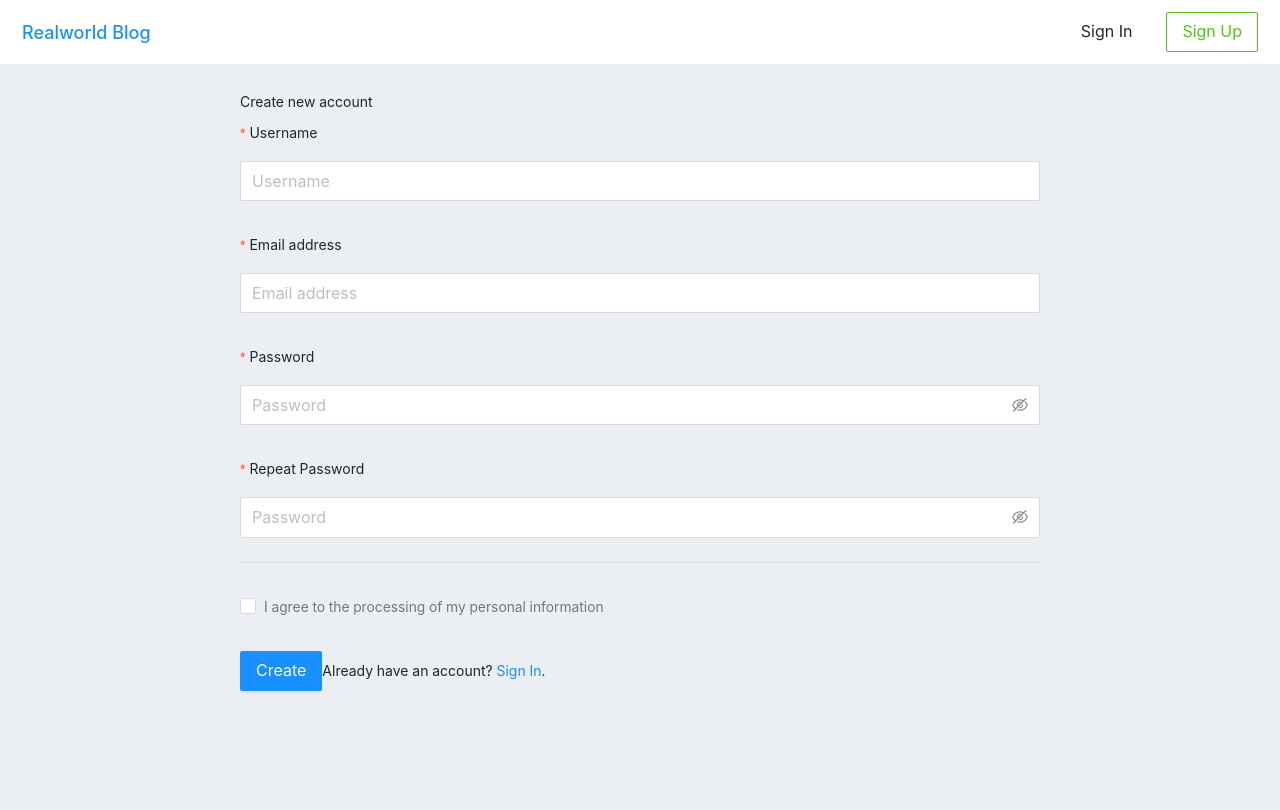
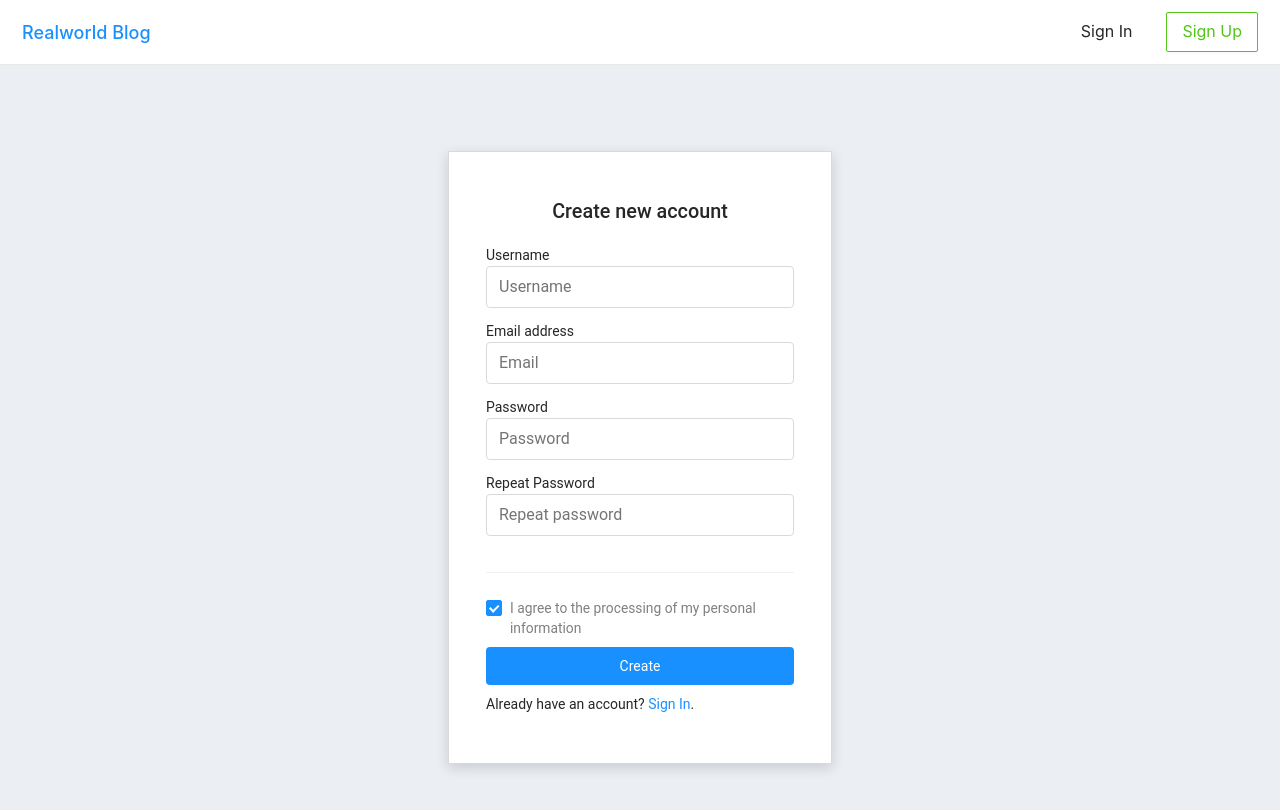
Before and after one commit to justsaygood/kata-blog, a React (Create React App) app: page /sign-up in a window 1280 px wide. Shown: the top 810 px of the page. Built offline with nearby package versions, Linux system fonts and the light colour scheme.

Commit message:
sign up & profile validation

```diff
--- a/src/components/ArticleForm/ArticleCreate/article-create.js
+++ b/src/components/ArticleForm/ArticleCreate/article-create.js
@@ -46,8 +46,8 @@ export default function ArticleCreate() {
         .postCreateArticle(newArticle, JSON.parse(localStorage.getItem('token')))
         .then((res) => {
           if (res.article) {
+            setSuccess(true)
             setLoading(false)
-            setSuccess(true)
             successMessage()
             setError(false)
           }
@@ -72,7 +72,7 @@ export default function ArticleCreate() {
     setError(false)
   }
 
-  const article = <ArticleForm transferData={createArticle} title="Create new article" />
+  const article = <ArticleForm transferData={createArticle} title="Create new article" loading={loading} />
 
   const spinner = <Spin size="large" className={classes['form-spinner']} />
 
--- a/src/components/ArticleForm/ArticleEdit/article-edit.js
+++ b/src/components/ArticleForm/ArticleEdit/article-edit.js
@@ -114,7 +114,7 @@ function ArticleEdit() {
     setError(false)
   }
 
-  const form = <ArticleForm title="Edit Article" fields={fields} transferData={articleUpdate} />
+  const form = <ArticleForm title="Edit Article" fields={fields} transferData={articleUpdate} loading={loading} />
 
   const spinner = <Spin size="large" className={classes['form-spinner']} />
 
--- a/src/components/ArticleForm/article-form.js
+++ b/src/components/ArticleForm/article-form.js
@@ -1,9 +1,10 @@
 import React from 'react'
 import { Form, Input, Button } from 'antd'
+import { LoadingOutlined } from '@ant-design/icons'
 
 import classes from './ArticleCreate/article-create.module.scss'
 
-export default function ArticleForm({ transferData, title, fields }) {
+export default function ArticleForm({ transferData, title, fields, loading }) {
   const onFinish = (str) => {
     transferData(str)
   }
@@ -67,7 +68,6 @@ export default function ArticleForm({ transferData, title, fields }) {
             <>
               {fieldsList.map((field, index) => (
                 <Form.Item label={index === 0 ? 'Tags' : ''} className={classes['ant-form-item']} key={field.key}>
-                  {/* eslint-disable-next-line react/jsx-props-no-spreading */}
                   <Form.Item {...field} noStyle rules={[{ required: true, message: 'set at least one tag' }]}>
                     <Input placeholder="Tag" style={{ width: '40%' }} />
                   </Form.Item>
@@ -100,8 +100,8 @@ export default function ArticleForm({ transferData, title, fields }) {
         </Form.List>
 
         <Form.Item className={classes['ant-form-item']}>
-          <Button type="primary" htmlType="submit" className={classes['form-item-send-button']}>
-            Send
+          <Button type="primary" htmlType="submit" className={classes['form-item-send-button']} disabled={loading}>
+            {loading === true ? <LoadingOutlined /> : 'Send'}
           </Button>
         </Form.Item>
       </div>
--- a/src/components/ArticleItem/ArticleFull/article-full.js
+++ b/src/components/ArticleItem/ArticleFull/article-full.js
@@ -39,7 +39,7 @@ export default function ArticleFull() {
         setError(true)
         setLoading(false)
       })
-  }, [slug, loading, userData, token])
+  }, [slug, userData, token])
 
   const successMessage = () => {
     notification.open({
--- a/src/components/ProfileEdit/profile-edit.js
+++ b/src/components/ProfileEdit/profile-edit.js
@@ -1,8 +1,9 @@
 import React, { useEffect, useState } from 'react'
 import { useDispatch, useSelector } from 'react-redux'
 import { useHistory } from 'react-router-dom'
-import { Form, Input, Button, Spin, Alert, notification } from 'antd'
-import { SmileTwoTone } from '@ant-design/icons'
+import { useForm } from 'react-hook-form'
+import { Spin, Alert, notification } from 'antd'
+import { LoadingOutlined, SmileTwoTone } from '@ant-design/icons'
 
 import { fetchUserUpdate, errorNull } from '../../store/userSlice'
 import classes from '../SignIn/sign-in.module.scss'
@@ -10,13 +11,22 @@ import classes from '../SignIn/sign-in.module.scss'
 export default function ProfileEdit() {
   const dispatch = useDispatch()
   const history = useHistory()
-  const { error, status, userData } = useSelector((state) => state.user)
+  const { error, status, userData, errorMessage } = useSelector((state) => state.user)
 
   const [email, setEmail] = useState(userData.email)
   const [username, setUsername] = useState(userData.username)
   const [token, setToken] = useState('')
 
   const [isSuccess, setSuccess] = useState(false)
+
+  const {
+    register,
+    handleSubmit,
+    reset,
+    formState: { errors },
+  } = useForm({
+    mode: 'onBlur',
+  })
 
   useEffect(() => {
     if (userData) {
@@ -34,7 +44,7 @@ export default function ProfileEdit() {
     notification.open({
       message: 'Your profile has been updated!',
       icon: <SmileTwoTone twoToneColor="#eb2f96" />,
-      duration: 4,
+      duration: 2,
       onClose: () => {
         history.push('/')
       },
@@ -51,6 +61,7 @@ export default function ProfileEdit() {
       try {
         localStorage.removeItem('token')
         localStorage.setItem('token', JSON.stringify(res.payload.user.token))
+        reset()
         setSuccess(true)
         successMessage()
       } catch (err) {
@@ -61,89 +72,78 @@ export default function ProfileEdit() {
   }
 
   const profileForm = (
-    <Form
-      name="dynamic_form_item"
-      layout="vertical"
-      size="large"
-      className={classes['ant-form']}
-      initialValues={{
-        username,
-        email,
-      }}
-      onFinish={(val) => {
-        editProfile(val)
-      }}
-    >
+    <form className={classes['sign-form']} onSubmit={handleSubmit(editProfile)}>
       <div className={classes['form-title']}>
-        <span>Edit Profile</span>
+        <span>Create new account</span>
       </div>
 
-      <Form.Item
-        className={classes['ant-form-item']}
-        name="username"
-        label="Username"
-        rules={[
-          {
+      <label htmlFor="username" className={classes['form-label']}>
+        Username
+        <input
+          type="text"
+          placeholder="Username"
+          defaultValue={username}
+          className={errors?.username?.message || Object.keys(errorMessage).length ? classes.required : classes.input}
+          {...register('username', {
             required: true,
-            message: 'Your username must be 3 to 20 characters long.',
-            min: 3,
-            max: 20,
-          },
-        ]}
-      >
-        <Input type="text" />
-      </Form.Item>
+            minLength: {
+              value: 3,
+              message: 'Your username must be 3 to 20 characters long.',
+            },
+            maxLength: {
+              value: 20,
+              message: 'Your username must be 3 to 20 characters long.',
+            },
+          })}
+        />
+        {errors?.username && <p className={classes['form-validate']}>{errors?.username?.message || 'Error!'}</p>}
+        {errorMessage.username ? <p>This username already exists</p> : null}
+      </label>
 
-      <Form.Item
-        className={classes['ant-form-item']}
-        label="Email address"
-        name="email"
-        rules={[
-          {
-            type: 'email',
+      <label htmlFor="email" className={classes['form-label']}>
+        Email address
+        <input
+          className={errors?.email?.message || Object.keys(errorMessage).length ? classes.required : classes.input}
+          placeholder="Email"
+          defaultValue={email}
+          {...register('email', {
             required: true,
-            message: 'Please input your email!',
-          },
-        ]}
-      >
-        <Input />
-      </Form.Item>
+            pattern: /^[a-z0-9._%+-]+@[a-z0-9-]+.+.[a-z]{2,4}$/g,
+          })}
+        />
+        {errors?.email && <p className={classes['form-validate']}>{errors?.email?.message || 'Error!'}</p>}
+        {errorMessage.email ? <p>This email is already taken</p> : null}
+      </label>
 
-      <Form.Item
-        className={classes['ant-form-item']}
-        name="password"
-        label="New password"
-        rules={[
-          {
-            message: 'Your password must be 6 to 40 characters long.',
-            min: 6,
-            max: 40,
-          },
-        ]}
-      >
-        <Input.Password type="password" placeholder="New password" />
-      </Form.Item>
+      <label htmlFor="password" className={classes['form-label']}>
+        New password
+        <input
+          type="new-password"
+          placeholder="Password"
+          className={errors?.password?.message || Object.keys(errorMessage).length ? classes.required : classes.input}
+          {...register('password', {
+            minLength: {
+              value: 6,
+              message: 'Your password must be 6 to 40 characters long.',
+            },
+            maxLength: {
+              value: 40,
+              message: 'Your password must be 6 to 40 characters long.',
+            },
+          })}
+        />
+        {errors.password ? <p className={classes['form-validate']}>{errors.password.message}</p> : null}
+      </label>
 
-      <Form.Item
-        className={classes['ant-form-item']}
-        name="image"
-        label="Avatar image (url)"
-        rules={[
-          {
-            type: 'url',
-            warningOnly: true,
-          },
-        ]}
-      >
-        <Input placeholder="Avatar image" />
-      </Form.Item>
+      <label htmlFor="image" className={classes['form-label']}>
+        Avatar image (url)
+        <input placeholder="Avatar image" className={classes.input} />
+      </label>
 
-      <Form.Item className={classes['ant-form-item-control-input-content']}>
-        <Button type="primary" htmlType="submit" className={classes['login-form-button']}>
-          Save
-        </Button>
-      </Form.Item>
-    </Form>
+      <button type="submit" className={classes['form-button']} disabled={status === 'loading'}>
+        {status === 'loading' ? <LoadingOutlined /> : 'Save'}
+      </button>
+    </form>
   )
 
   const onClose = () => {
@@ -158,7 +158,7 @@ export default function ProfileEdit() {
     />
   )
 
-  const errorMessage = (
+  const errorAlert = (
     <Alert
       description="Whoops, something went wrong :( Try again."
       type="error"
@@ -173,7 +173,7 @@ export default function ProfileEdit() {
     <>
       {profileForm}
       {status === 'loading' && spinner}
-      {error && errorMessage}
+      {error && !Object.keys(errorMessage).length && errorAlert}
       {isSuccess}
     </>
   )
--- a/src/components/SignIn/sign-in.js
+++ b/src/components/SignIn/sign-in.js
@@ -69,7 +69,6 @@ export default function SignIn() {
         <input
           className={errors?.email?.message || Object.keys(errorMessage).length ? classes.required : classes.input}
           placeholder="Email address"
-          /* eslint-disable-next-line react/jsx-props-no-spreading */
           {...register('email', {
             required: true,
             pattern: {
@@ -83,10 +82,9 @@ export default function SignIn() {
       <label htmlFor="email" className={classes['form-label']}>
         Password
         <input
-          className={errors?.email?.message || Object.keys(errorMessage).length ? classes.required : classes.input}
+          className={errors?.password?.message || Object.keys(errorMessage).length ? classes.required : classes.input}
           type="password"
           placeholder="Password"
-          /* eslint-disable-next-line react/jsx-props-no-spreading */
           {...register('password', {
             required: 'Please input your Password!',
           })}
--- a/src/components/SignUp/sign-up.js
+++ b/src/components/SignUp/sign-up.js
@@ -1,7 +1,9 @@
 import React from 'react'
 import { Link, useHistory } from 'react-router-dom'
 import { useDispatch, useSelector } from 'react-redux'
-import { Form, Input, Button, Checkbox, Divider, Alert, Spin } from 'antd'
+import { useForm } from 'react-hook-form'
+import { Checkbox, Divider, Alert, Spin } from 'antd'
+import { LoadingOutlined } from '@ant-design/icons'
 
 import { errorNull, fetchUserRegistration } from '../../store/userSlice'
 import classes from '../SignIn/sign-in.module.scss'
@@ -9,8 +11,16 @@ import classes from '../SignIn/sign-in.module.scss'
 export default function SignUp() {
   const dispatch = useDispatch()
   const history = useHistory()
-  const { error, status, userData } = useSelector((state) => state.user)
-  // console.log(status, error)
+  const { error, status, userData, errorMessage } = useSelector((state) => state.user)
+
+  const {
+    register,
+    handleSubmit,
+    getValues,
+    formState: { errors, isValid },
+  } = useForm({
+    mode: 'onBlur',
+  })
 
   const userRegistration = (str) => {
     const newUser = {
@@ -22,117 +32,92 @@ export default function SignUp() {
   }
 
   const form = (
-    <Form
-      layout="vertical"
-      size="large"
-      className={classes['ant-form']}
-      initialValues={{
-        remember: true,
-      }}
-      onFinish={(str) => {
-        userRegistration(str)
-      }}
-    >
+    <form className={classes['sign-form']} onSubmit={handleSubmit(userRegistration)}>
       <div className={classes['form-title']}>
         <span>Create new account</span>
       </div>
 
-      <Form.Item
-        className={classes['ant-form-item']}
-        name="username"
-        label="Username"
-        rules={[
-          {
+      <label htmlFor="username" className={classes['form-label']}>
+        Username
+        <input
+          type="text"
+          placeholder="Username"
+          className={errors?.username?.message || Object.keys(errorMessage).length ? classes.required : classes.input}
+          {...register('username', {
             required: true,
-            message: 'Your username must be 3 to 20 characters long.',
-            min: 3,
-            max: 20,
-          },
-        ]}
-      >
-        <Input type="text" placeholder="Username" />
-      </Form.Item>
+            minLength: {
+              value: 3,
+              message: 'Your username must be 3 to 20 characters long.',
+            },
+            maxLength: {
+              value: 20,
+              message: 'Your username must be 3 to 20 characters long.',
+            },
+          })}
+        />
+        {errors?.username && <p className={classes['form-validate']}>{errors?.username?.message || 'Error!'}</p>}
+        {errorMessage.username ? <p>This username already exists</p> : null}
+      </label>
 
-      <Form.Item
-        className={classes['ant-form-item']}
-        label="Email address"
-        name="email"
-        rules={[
-          {
-            type: 'email',
+      <label htmlFor="email" className={classes['form-label']}>
+        Email address
+        <input
+          className={errors?.email?.message || Object.keys(errorMessage).length ? classes.required : classes.input}
+          placeholder="Email"
+          {...register('email', {
             required: true,
-            message: 'Please input your email!',
-          },
-        ]}
-      >
-        <Input placeholder="Email address" />
-      </Form.Item>
+            pattern: /^[a-z0-9._%+-]+@[a-z0-9-]+.+.[a-z]{2,4}$/g,
+          })}
+        />
+        {errors?.email && <p className={classes['form-validate']}>{errors?.email?.message || 'Error!'}</p>}
+        {errorMessage.email ? <p>This email is already taken</p> : null}
+      </label>
 
-      <Form.Item
-        className={classes['ant-form-item']}
-        name="password"
-        label="Password"
-        rules={[
-          {
+      <label htmlFor="password" className={classes['form-label']}>
+        Password
+        <input
+          type="password"
+          placeholder="Password"
+          className={errors?.password?.message || Object.keys(errorMessage).length ? classes.required : classes.input}
+          {...register('password', {
             required: true,
-            message: 'Your password must be 6 to 40 characters long.',
-            min: 6,
-            max: 40,
-          },
-        ]}
-      >
-        <Input.Password type="password" placeholder="Password" />
-      </Form.Item>
+            minLength: {
+              value: 6,
+              message: 'Your password must be 6 to 40 characters long.',
+            },
+            maxLength: {
+              value: 40,
+              message: 'Your password must be 6 to 40 characters long.',
+            },
+          })}
+        />
+        {errors.password ? <p className={classes['form-validate']}>{errors.password.message}</p> : null}
+      </label>
 
-      <Form.Item
-        className={classes['ant-form-item']}
-        name="confirm"
-        label="Repeat Password"
-        dependencies={['password']}
-        hasFeedback
-        rules={[
-          {
-            required: true,
-            message: 'Passwords must match',
-          },
-          ({ getFieldValue }) => ({
-            validator(_, value) {
-              if (!value || getFieldValue('password') === value) {
-                return Promise.resolve()
-              }
-
-              return Promise.reject(new Error('The passwords aren`t the same'))
-            },
-          }),
-        ]}
-      >
-        <Input.Password placeholder="Password" />
-      </Form.Item>
+      <label htmlFor="repeat" className={classes['form-label']}>
+        Repeat Password
+        <input
+          className={errors?.email?.message || Object.keys(errorMessage).length ? classes.required : classes.input}
+          placeholder="Repeat password"
+          {...register('repeatPassword', {
+            required: 'You must repeat your password',
+            validate: (value) => getValues('password') === value || 'Passwords must match',
+          })}
+        />
+        {errors.repeatPassword ? <p className={classes['form-validate']}>Passwords must match</p> : null}
+      </label>
 
       <Divider className={classes['ant-divider']} />
 
-      <Form.Item
-        className={classes['ant-form-item']}
-        name="agreement"
-        valuePropName="checked"
-        rules={[
-          {
-            validator: (_, value) =>
-              value ? Promise.resolve() : Promise.reject(new Error('The agreement isn`t accepted')),
-          },
-        ]}
-      >
-        <Checkbox>I agree to the processing of my personal information</Checkbox>
-      </Form.Item>
-      <Form.Item className={classes['ant-form-item-control-input-content']}>
-        <Button type="primary" htmlType="submit" className={classes['login-form-button']}>
-          Create
-        </Button>
-        <span>
-          Already have an account? <Link to="/sign-in">Sign In</Link>.
-        </span>
-      </Form.Item>
-    </Form>
+      <Checkbox checked>I agree to the processing of my personal information</Checkbox>
+
+      <button type="submit" className={classes['form-button']} disabled={!isValid || status === 'loading'}>
+        {status === 'loading' ? <LoadingOutlined /> : 'Create'}
+      </button>
+      <span>
+        Already have an account? <Link to="/sign-in">Sign In</Link>.
+      </span>
+    </form>
   )
 
   const onClose = () => {
@@ -147,7 +132,7 @@ export default function SignUp() {
     />
   )
 
-  const errorMessage = (
+  const errorAlert = (
     <Alert
       description="Whoops, something went wrong :("
       type="error"
@@ -155,7 +140,7 @@ export default function SignUp() {
       showIcon
       closable
       onClose={onClose}
-      style={{ position: 'relative', bottom: '500px', left: '200px', width: '50%' }}
+      style={{ position: 'relative', bottom: '470px', left: '200px', width: '50%' }}
     />
   )
 
@@ -165,7 +150,7 @@ export default function SignUp() {
       description="Welcome to Realworld Blog!"
       closable
       onClose={() => history.push('/')}
-      style={{ position: 'relative', top: '-207px', left: '200px', width: '50%' }}
+      style={{ position: 'relative', bottom: '680px', left: '200px', width: '50%' }}
     />
   )
 
@@ -173,7 +158,7 @@ export default function SignUp() {
     <div>
       {form}
       {status === 'loading' && spinner}
-      {error && errorMessage}
+      {error && !Object.keys(errorMessage).length && errorAlert}
       {userData && successMessage}
     </div>
   )
```
Also changed, not shown: src/store/userSlice.js (+23 -12 lines), .eslintrc.json.
